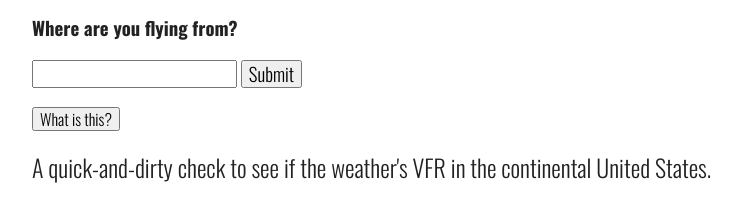
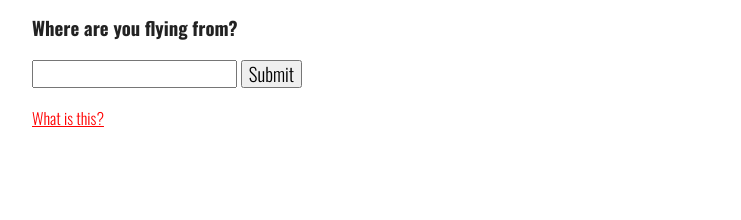
Before and after one commit to phiden/canifly, a plain HTML site: page index.html in a window 1280 px wide. Shown: the part 108-328 px from the top of the page, without its empty margins (96-837 px from the left). Drawn offline with nearby package versions, Linux system fonts and the light colour scheme.

Commit message:
fix show/hide toggle

```diff
--- a/css/style.scss
+++ b/css/style.scss
@@ -56,5 +56,5 @@ h1 {
 }
 
 #what-is-this {
-  display: hidden;
+  display: none;
 }
--- a/index.html
+++ b/index.html
@@ -40,8 +40,8 @@
 
     <div class="container">
 
-      <button id="what-is-this-toggle">What is this?</button>
-      <h2 id="what-is-this">A quick-and-dirty check to see if the weather's VFR in the continental United States.</h2>
+      <a href="#" id="what-is-this-toggle">What is this?</a>
+      <p id="what-is-this">A quick-and-dirty check to see if the weather's VFR in the continental United States.</p>
     </div>
 
     <div class="container hidden" id="search-result">
--- a/js/main.js
+++ b/js/main.js
@@ -139,7 +139,6 @@ $(document).ready(function() {
       // min 3 mi visibility (should be 1 mile in G), ceiling > 3000 -- verify source
       // add minimums -- ceiling, winds, cloud type (bkn ovc scattered/few), visibility, day/night
 
-      //
       if(vis != null && vis.length > 1) {
         vis = vis.split(" ")[2];
       }
@@ -153,10 +152,9 @@ $(document).ready(function() {
 
     }
 
-    $('#what-is-this-toggle').click(function() {
-
+    $('#what-is-this-toggle').click(function(e) {
+      e.preventDefault();
       $('#what-is-this').slideToggle("slow");
-
     })
 
 
```
Also changed, not shown: css/main.css, css/style.css, 2 other files.
